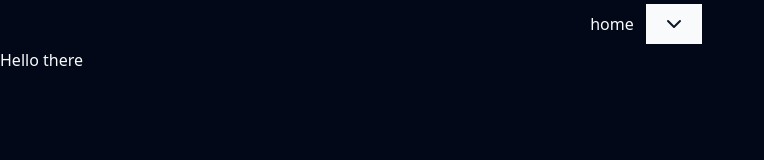
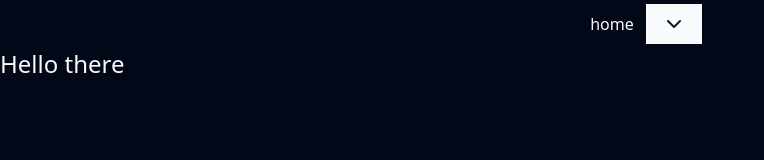
Before and after one commit to b-at-neu/pulse, a Next.js app: page / in a window 1280 px wide. Shown: the top 160 px of the page, without its empty margins (0-764 px from the left). Built offline with nearby package versions, Linux system fonts and the light colour scheme.

Commit message:
#11: update page example

```diff
--- a/app/page.tsx
+++ b/app/page.tsx
@@ -1,3 +1,3 @@
 export default function Page() {
-  return <div>Hello there</div>;
+  return <h1 className="text-2xl">Hello there</h1>;
 }
```
